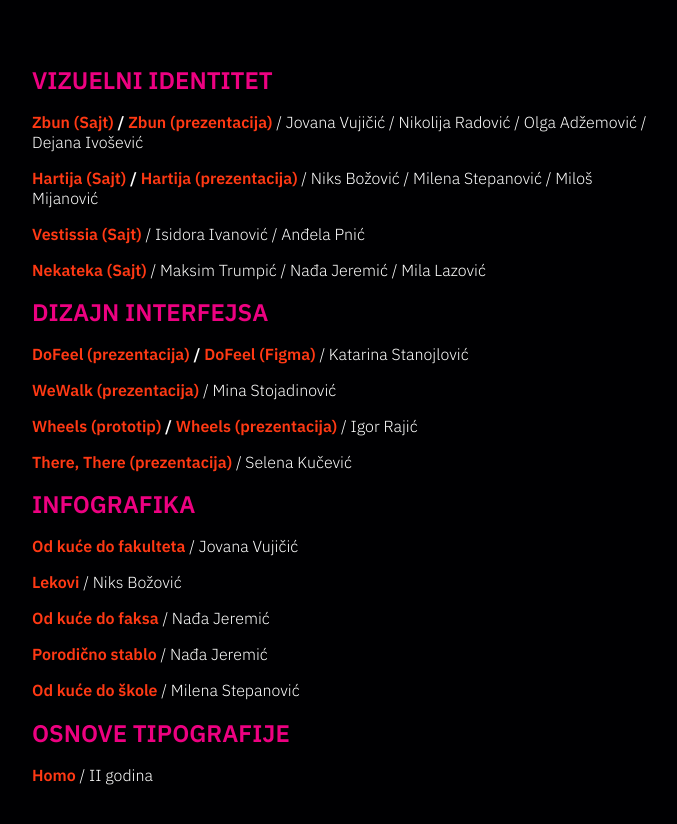
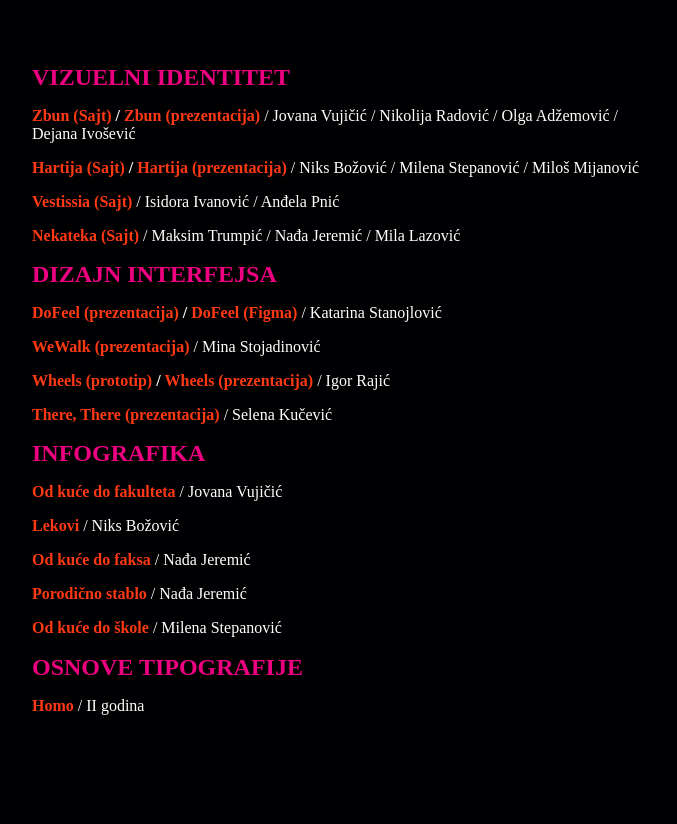
Before and after one commit to niksbozovic/du2024, a plain HTML site: page index.html in a window 1280 px wide. Shown: the whole page, without its empty margins (56-733 px from the left). After the commit the page ends 800 px from the top, so only its background shows below. Drawn offline with Linux system fonts and the light colour scheme.

Commit message:
Update index.html

```diff
--- a/index.html
+++ b/index.html
@@ -6,9 +6,10 @@
 	<title>FMK DU/2024</title>
 	<link rel="stylesheet" type="text/css" href="style.css">
 
-	<link rel="preconnect" href="https://fonts.googleapis.com">
-	<link rel="preconnect" href="https://fonts.gstatic.com" crossorigin>
-	<link href="https://fonts.googleapis.com/css2?family=IBM+plex+Sans:wght@300;600&display=swap" rel="stylesheet">
+	<style>
+		@import url('https://fonts.googleapis.com/css2?family=IBM+Plex+Mono:wght@300;400&display=swap');
+	</style>
+
 </head>
 <body>
 	<h1>VIZUELNI IDENTITET</h1>
```
